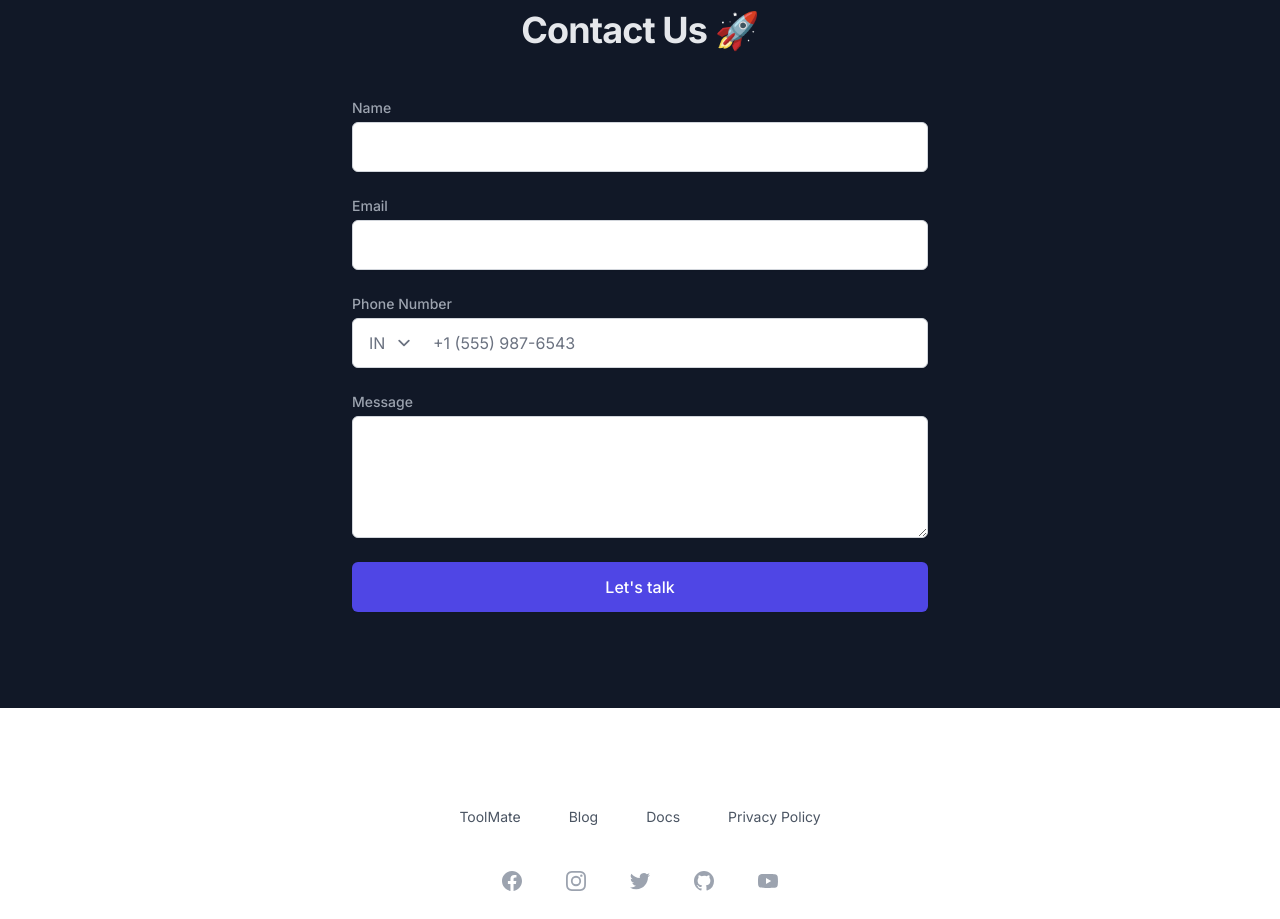
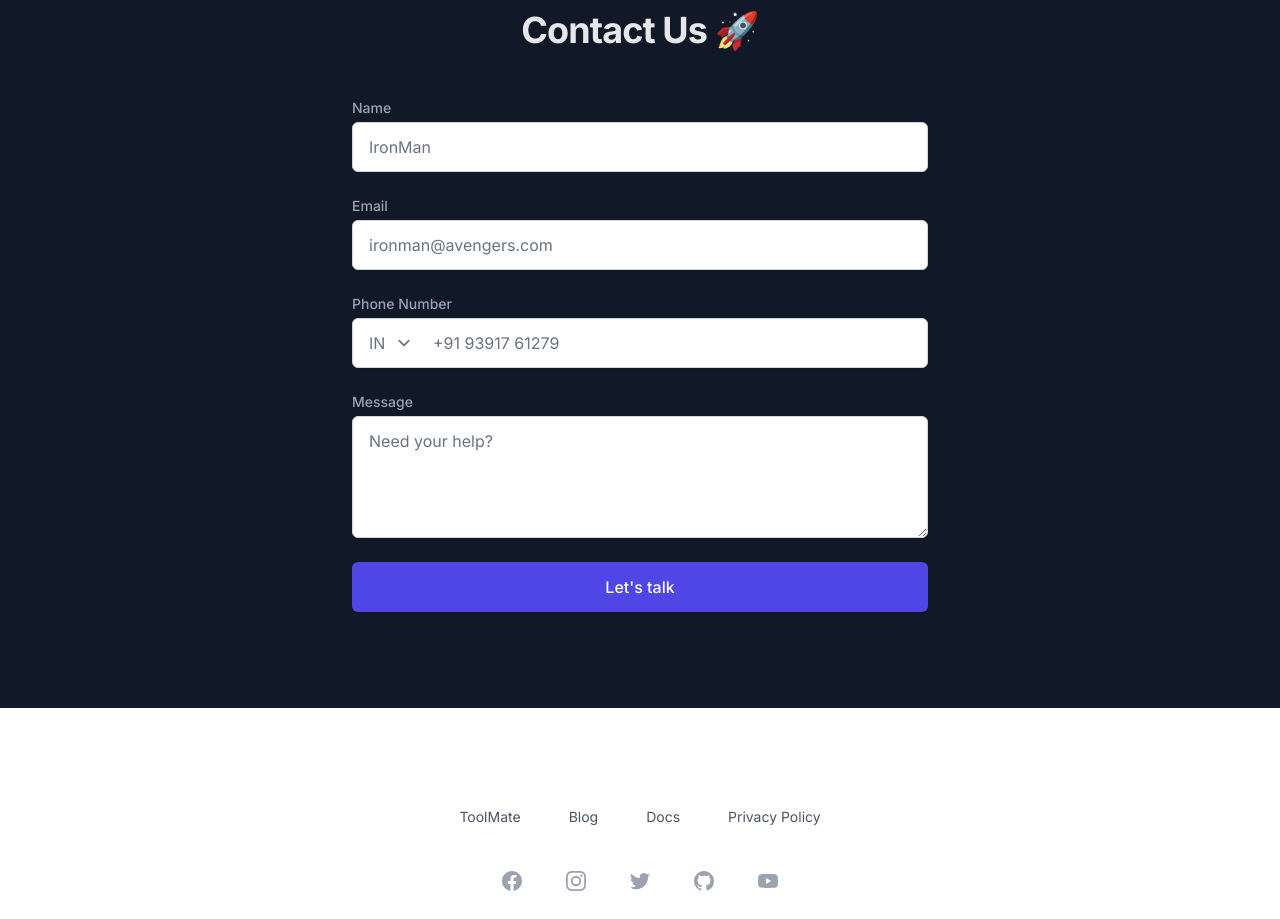
Before and after one commit to prahladinala/toolmate-ui-landing-app, a Next.js app: page / in a window 1280 px wide. Shown: the part 1700-2619 px from the top of the page. Built offline with nearby package versions, Linux system fonts and the light colour scheme.

Commit message:
Footer Social URL ✅ Contact Form Placeholders 🔥

```diff
--- a/src/components/Contact.js
+++ b/src/components/Contact.js
@@ -30,6 +30,7 @@ export default function Contact() {
                   name="name"
                   id="name"
                   autoComplete="organization"
+                  placeholder="IronMan"
                   className="block w-full rounded-md border-gray-300 py-3 px-4 shadow-sm text-gray-900 focus:border-indigo-500 focus:ring-indigo-500"
                 />
               </div>
@@ -47,6 +48,7 @@ export default function Contact() {
                   name="email"
                   type="email"
                   autoComplete="email"
+                  placeholder="ironman@avengers.com"
                   className="block w-full rounded-md border-gray-300 py-3 px-4 shadow-sm text-gray-900 focus:border-indigo-500 focus:ring-indigo-500"
                 />
               </div>
@@ -80,7 +82,7 @@ export default function Contact() {
                   id="phone-number"
                   autoComplete="tel"
                   className="block w-full rounded-md border-gray-300 py-3 px-4 pl-20 text-gray-900 focus:border-indigo-500 focus:ring-indigo-500"
-                  placeholder="+1 (555) 987-6543"
+                  placeholder="+91 93917 61279"
                 />
               </div>
             </div>
@@ -98,6 +100,7 @@ export default function Contact() {
                   rows={4}
                   className="block w-full rounded-md border-gray-300 py-3 px-4 shadow-sm text-gray-900 focus:border-indigo-500 focus:ring-indigo-500"
                   defaultValue={""}
+                  placeholder="Need your help?"
                 />
               </div>
             </div>
--- a/src/components/Footer.js
+++ b/src/components/Footer.js
@@ -8,7 +8,7 @@ const navigation = {
   social: [
     {
       name: "Facebook",
-      href: "#",
+      href: "https://www.facebook.com/prahladinalacom/",
       icon: (props) => (
         <svg fill="currentColor" viewBox="0 0 24 24" {...props}>
           <path
@@ -21,7 +21,7 @@ const navigation = {
     },
     {
       name: "Instagram",
-      href: "#",
+      href: "https://www.instagram.com/prahladinala/",
       icon: (props) => (
         <svg fill="currentColor" viewBox="0 0 24 24" {...props}>
           <path
@@ -34,7 +34,7 @@ const navigation = {
     },
     {
       name: "Twitter",
-      href: "#",
+      href: "https://twitter.com/prahladinala/",
       icon: (props) => (
         <svg fill="currentColor" viewBox="0 0 24 24" {...props}>
           <path d="M8.29 20.251c7.547 0 11.675-6.253 11.675-11.675 0-.178 0-.355-.012-.53A8.348 8.348 0 0022 5.92a8.19 8.19 0 01-2.357.646 4.118 4.118 0 001.804-2.27 8.224 8.224 0 01-2.605.996 4.107 4.107 0 00-6.993 3.743 11.65 11.65 0 01-8.457-4.287 4.106 4.106 0 001.27 5.477A4.072 4.072 0 012.8 9.713v.052a4.105 4.105 0 003.292 4.022 4.095 4.095 0 01-1.853.07 4.108 4.108 0 003.834 2.85A8.233 8.233 0 012 18.407a11.616 11.616 0 006.29 1.84" />
@@ -43,7 +43,7 @@ const navigation = {
     },
     {
       name: "GitHub",
-      href: "#",
+      href: "https://github.com/prahladinala/",
       icon: (props) => (
         <svg fill="currentColor" viewBox="0 0 24 24" {...props}>
           <path
@@ -56,7 +56,7 @@ const navigation = {
     },
     {
       name: "YouTube",
-      href: "#",
+      href: "https://www.youtube.com/@prahladinala",
       icon: (props) => (
         <svg fill="currentColor" viewBox="0 0 24 24" {...props}>
           <path
```
